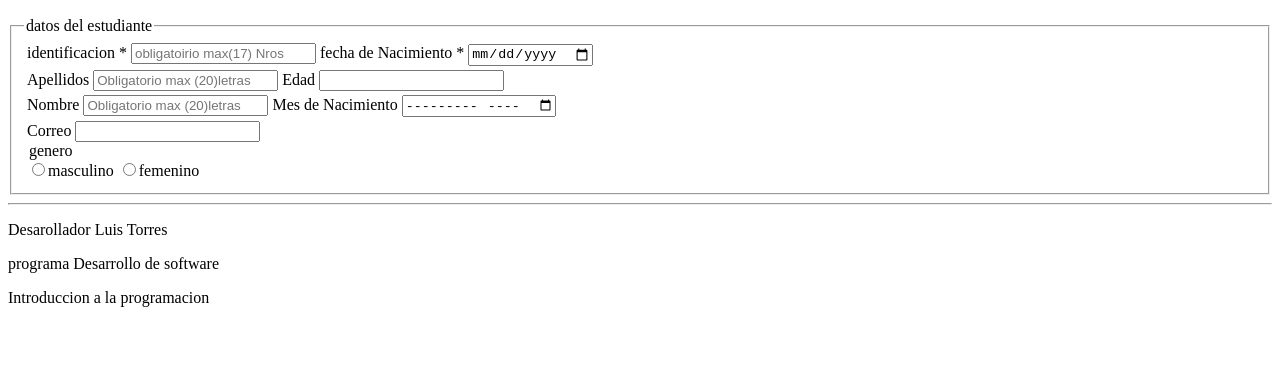
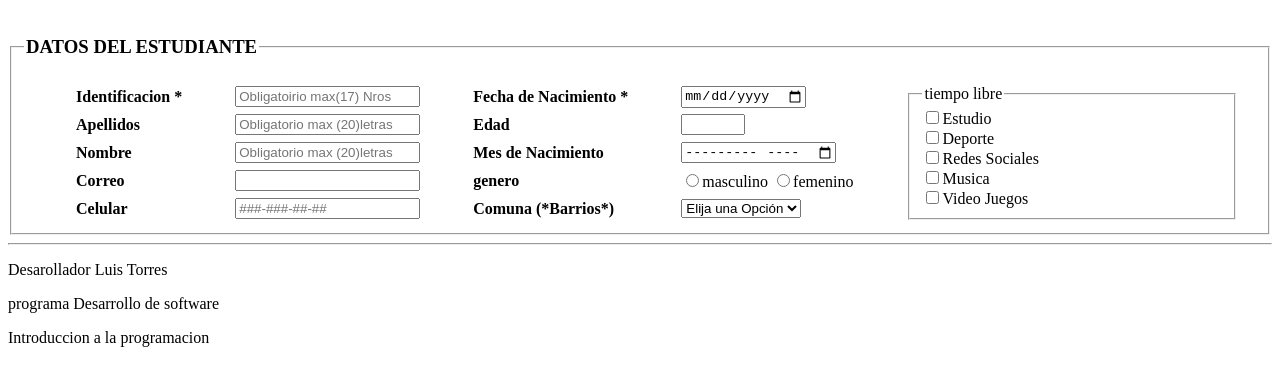
Before and after one commit to luistorresco/cesde, a plain HTML site: page Estructura_HTML5/taller formularios.html in a window 1280 px wide. Shown: the part 50-436 px from the top of the page. Drawn offline with Linux system fonts and the light colour scheme.

Commit message:
solucion primera parte formularios

```diff
--- a/Estructura_HTML5/taller formularios.html
+++ b/Estructura_HTML5/taller formularios.html
@@ -1,3 +1,4 @@
+
 <!DOCTYPE html>
 <html lang="es">
 <head>
@@ -5,61 +6,85 @@
     <meta http-equiv="X-UA-Compatible" content="IE=edge">
     <meta name="viewport" content="width=device-width, initial-scale=1.0">
     <title>Taller formularios</title>
+    <style>
+        .space_1 th {
+            padding-left: 50px;
+            padding-right: 50px;
+            text-align: start;
+        }
+
+
+        .checkbox {
+            padding-left: 50px;
+        }
+
+        .espacio {
+            width: 300px;
+        }
+
+
+    </style>
 </head>
 <body>
     <nav><h1>Solucion taller formularios</h1></nav>
     <main>
         <section= class="formulario">
-            <form action="">
-                <fieldset>
-                    <legend>datos del estudiante</legend>
+            <fieldset class="space_1">
+                <legend><h3>DATOS DEL ESTUDIANTE</h3></legend>
                 <table>
+
                     <tr>
 
-                        <td>
-                            <label for="">identificacion *</label>
-                            <input type="number" max="17" required  placeholder="obligatoirio max(17) Nros" name="" id="">
-                            <label for="">fecha de Nacimiento *</label>
-                            <input type="date" name="" id="">
-                        </td>
+                        <th><label for="">Identificacion *</label></th>
+                        <td><input type="number" max="17"  required  placeholder="Obligatoirio max(17) Nros" name="" id=""></td>
+                        <th><label for="">Fecha de Nacimiento *</label></th>
+                        <td><input type="date" name="" id=""></td>
+                        <td rowspan="5" class="checkbox"><fieldset class="espacio">
+                            <legend>tiempo libre</legend>
+                            <input type="checkbox" name="Estudio" id="Estudio">Estudio <br>
+                            <input type="checkbox" name="Deporte" id="Deporte">Deporte <br>
+                            <input type="checkbox" name="Redes Sociales" id="Redes Sociales">Redes Sociales          <br>
+                            <input type="checkbox" name="Musica" id="Musica">Musica <br>
+                            <input type="checkbox" name="Video Juegos" id="Video Juegos">Video Juegos <br>
+                        </fieldset></td>
 
-                    <tr>
-                        <td>
-                            <label for="">Apellidos</label>
-                            <input type="text" name="apellido" id="apellido" placeholder="Obligatorio max (20)letras " max="20">
-                            <label for="">Edad</label>
-                            <input type="number" name="edad" id="edad">
-                        </td>
+                    </tr>
+
+                        <th><label for="">Apellidos</label></th>
+                        <td><input type="text" name="apellido" id="apellido" required placeholder="Obligatorio max (20)letras " max="20"></td>
+                        <th><label for="">Edad</label></th>
+                        <td><input type="number" name="edad" id="edad" max="150" min="1"></td>
 
                     </tr>
 
                     <tr>
-                        <td>
-                            <label for="">Nombre</label>
-                            <input type="text" name="nombre" id="nombre" placeholder="Obligatorio max (20)letras" max="20">
-                            <label for="">Mes de Nacimiento</label>
-                            <input type="month" name="nacimiento" id="nacimiento">
-                        </td>
+
+                        <th><label for="">Nombre</label></th>
+                        <td><input type="text" name="nombre" id="nombre" required placeholder="Obligatorio max (20)letras" max="20"></td>
+                        <th><label for="">Mes de Nacimiento</label></th>
+                        <td><input type="month" name="nacimiento" id="nacimiento"></td>
 
                     </tr>
 
                     <tr>
-                        <td>
-                            <label for="">Correo</label>
-                            <input type="email" name="correo" id="correo">
 
+                        <th><label for="">Correo</label></th>
+                        <td><input type="email" name="correo" id="correo"></td>
+                        <th><label for="">genero</label></th>
+                        <td><input type="radio" name="genero" id="genero">masculino
+                        <input type="radio" name="genero" id="genero">femenino</td>
 
-                            <legend>genero</legend>
-                            <input type="radio" name="genero" id="genero">masculino
-                            <input type="radio" name="genero" id="genero">femenino
+                    </tr>
 
-
-
-
-
-
-                        </td>
-
+                    <tr>
+                        <th><label for="">Celular</label></th>
+                        <td><input type="tel" name="celular" id="celular" placeholder ="###-###-##-##"></td>
+                        <th><label for="">Comuna (*Barrios*)</label></th>
+                        <td> <select name="barrios" id="barrios" required>
+                            <option value="">Elija una Opción</option>
+                            <option value="opcion1">tres esquinas</option>
+                            <option value="opcion2">el plan</option>
+                            <option value="opcion3">el morro</option></td>
 
 
 
@@ -67,12 +92,8 @@
 
                 </table>
 
-            </fieldset>
-
-
-
-
             </form>
+        </fieldset>
         </section=>
 
     </main>
```
